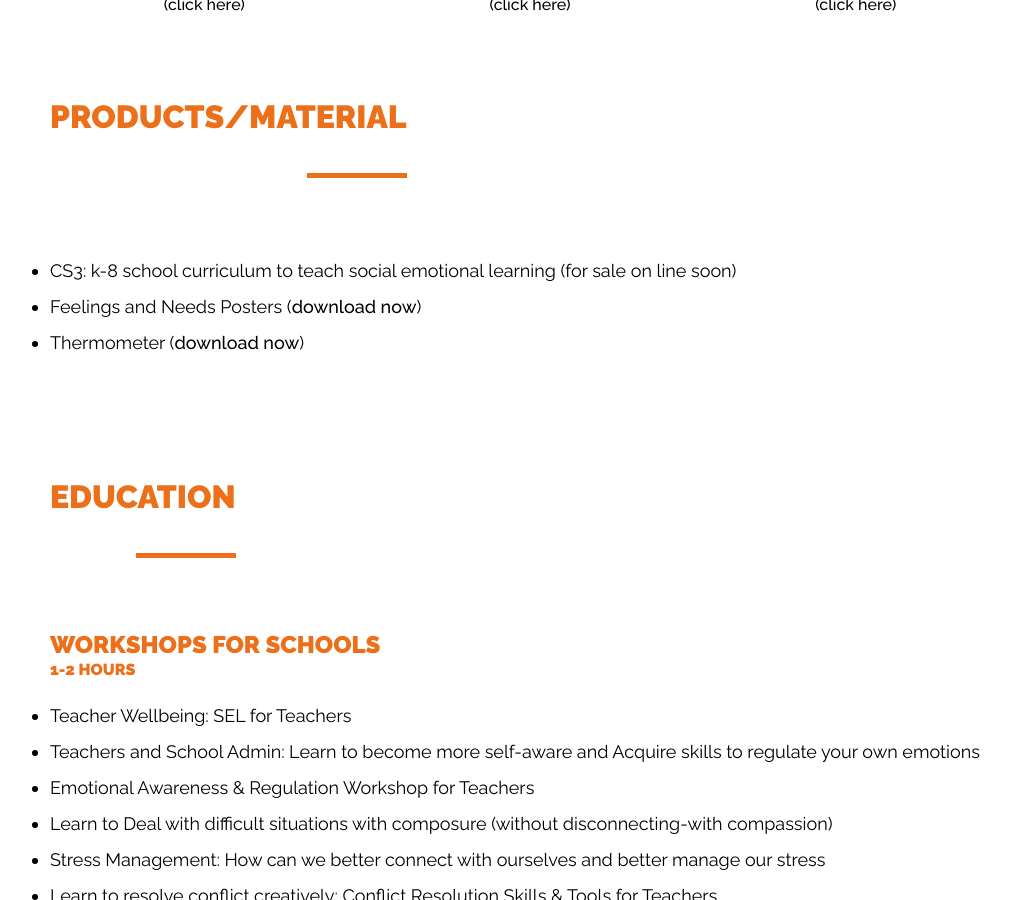
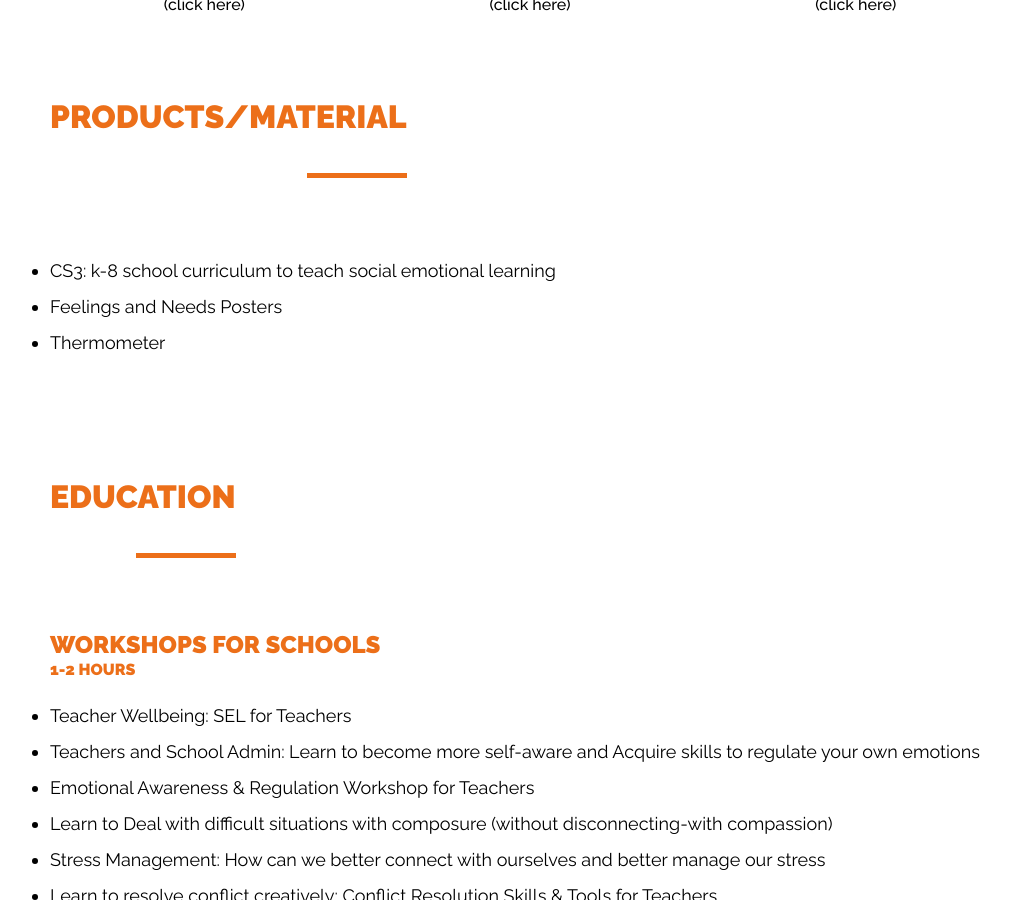
Before and after one commit to KellyEtCie/me-you-us.org, a Jekyll site: the page built from what-we-offer.md, in a window 1280 px wide and 900 px high, scrolled down 1835 px. Shown: the whole window, without its empty margins (110-1121 px from the left). Built offline with Jekyll 4.4.1, drawn with Linux system fonts in a browser that asks for light colours; nearby versions of some CDN libraries.

Commit message:
remove posters

```diff
--- a/what-we-offer.md
+++ b/what-we-offer.md
@@ -58,9 +58,9 @@ Coaching & Intervention</h2>
 <h2>Products/material</h2>
 </div>
 <ul class="list-products">
-<li>CS3: k-8 school curriculum to teach social emotional learning (for sale on line soon)</li>
-<li>Feelings and Needs Posters (<a href="./downloads/ISEE-posters.jpg">download now</a>)</li>
-<li>Thermometer (<a href="./downloads/ISEE-thermometer.pdf">download now</a>)</li>
+<li>CS3: k-8 school curriculum to teach social emotional learning</li>
+<li>Feelings and Needs Posters</li>
+<li>Thermometer</li>
 </ul>
 
 
```
